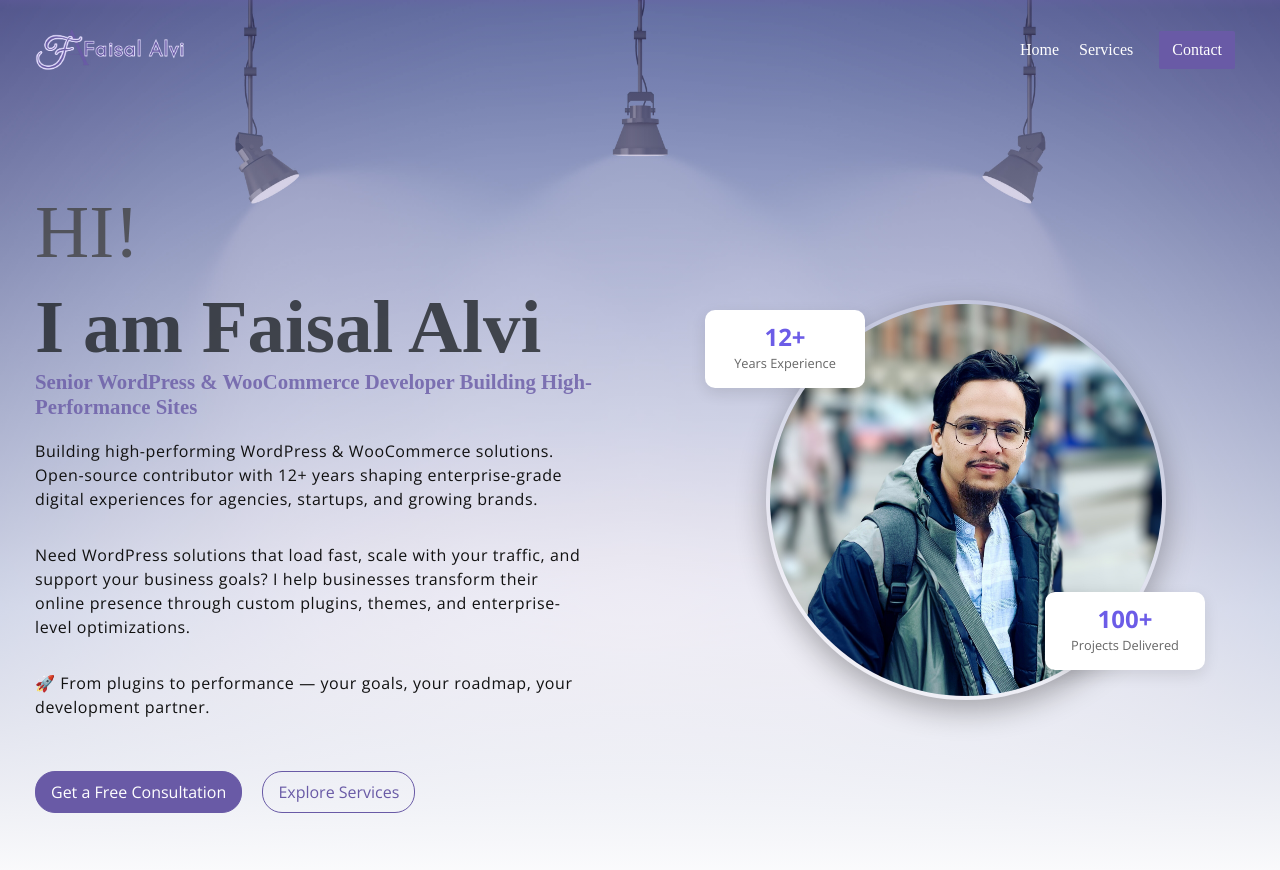
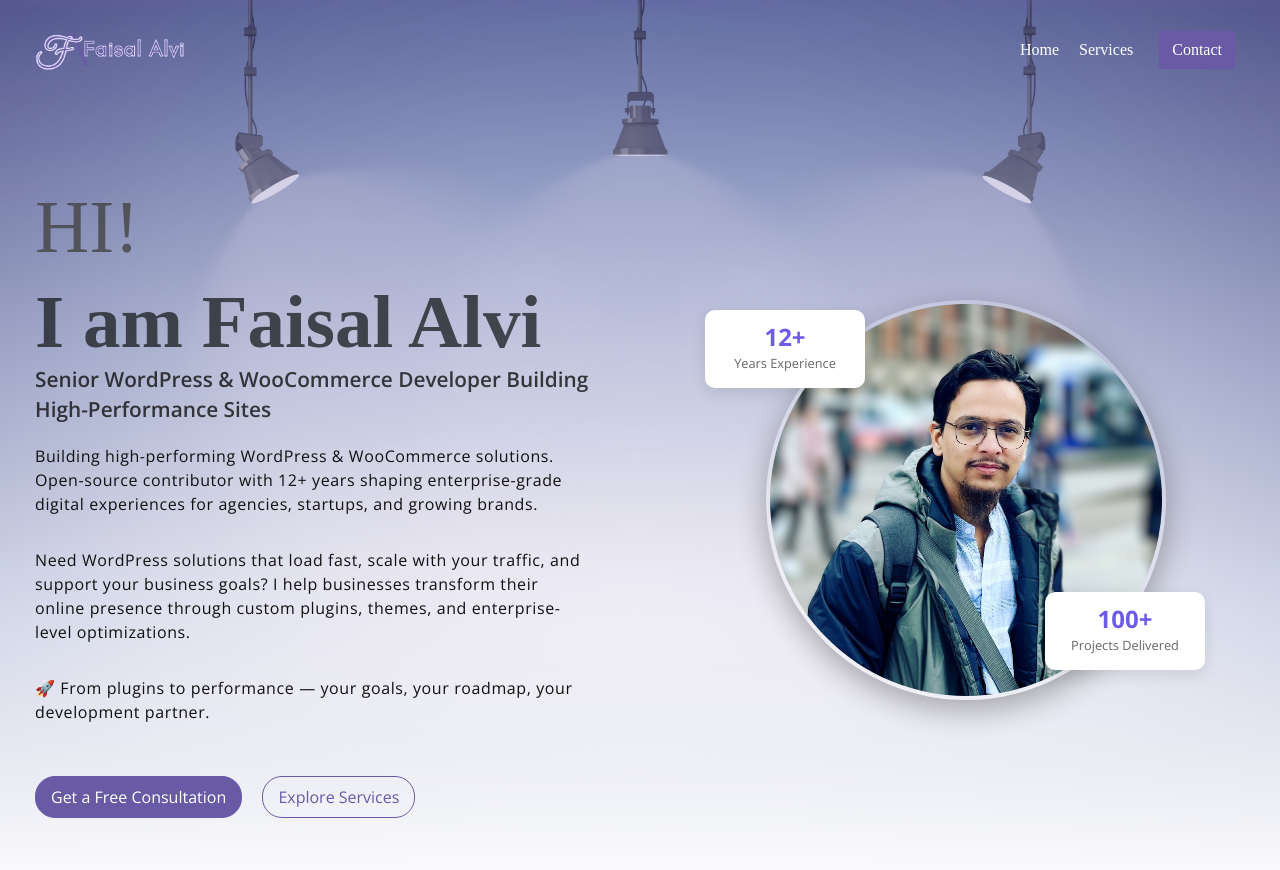
Before and after one commit to faisal-alvi/faisal-alvi.github.io, a Jekyll site: the page index.html, which Jekyll copies as it is, in a window 1280 px wide and 900 px high. Shown: the top 870 px of the window. Built offline with Jekyll 4.4.1, drawn with Linux system fonts in a browser that asks for light colours; some web fonts are replaced.

Commit message:
Refactor header styles in custom.css
Removed commented-out font-size properties and updated colors in header styles.

```diff
--- a/assets/css/custom.css
+++ b/assets/css/custom.css
@@ -13,7 +13,6 @@
 }
 
 .header-title .down {
-    /* font-size: 2.5rem; */
     display: block;
     font-weight: 700;
 }
@@ -23,12 +22,13 @@
     font-weight: 600;
     margin-top: 1rem;
     margin-bottom: 1rem;
-    /* color: rgba(255, 255, 255, 0.95); */
+    color: #111;
+    font-family: inherit;
+    line-height: 1.4;
 }
 
 .header-description {
     font-size: 1rem;
-    /* color: rgba(255, 255, 255, 0.85); */
     margin-top: 1rem;
     margin-bottom: 2rem;
     font-weight: 300;
```
